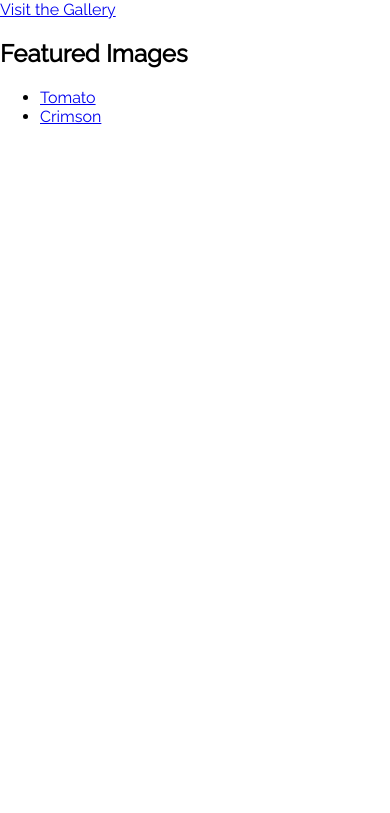
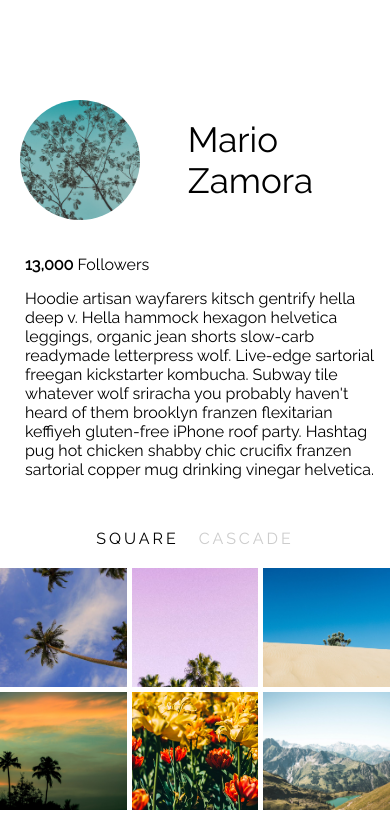
Before and after one commit to MZ1387/GridGallery, a React (Create React App) app: page / in a window 390 px wide. Shown: the top 813 px of the page. Built offline with nearby package versions, Linux system fonts and the light colour scheme.

Commit message:
Refactor for Responsiveness

```diff
--- a/src/App.js
+++ b/src/App.js
@@ -53,33 +53,23 @@
     return (
       <div>
         <Switch location={isModal ? this.previousLocation : location}>
-          <Route exact path="/" component={Home} />
-          <Route path="/gallery" component={Gallery} />
-          <Route path="/img/:id" component={ImageView} />
+          <Route exact path="/" component={Gallery} />
+          <Route path="/img/:id" component={Modal} />
         </Switch>
         {isModal ? <Route path="/img/:id" component={Modal} /> : null}
       </div>
     );
   }
-}
-
-export const ImageLink = styled(Link)`
-  background: no-repeat center/150% url(/img/${(props) => props.index}.jpeg);
-  :hover {
-    opacity: .7;
-  }
-  ${(props) => props.cascade && css`
-    background-size: cover;
-
-    &:nth-of-type(2n) {
-      grid-row-start: span 2;
-    }
-  `}
-`;
+};
 
 export const Image = styled.div`
   width: 305px;
   height: 305px;
+
+  @media (max-width: 990px) {
+    width: 100%;
+  }
+
   background: no-repeat center/150% url(/img/${(props) => props.index}.jpeg);
   ${(props) => !props.inModal && css`
     :hover {
@@ -87,36 +77,6 @@
     }
   `}
 `;
-
-function Home() {
-  return (
-    <div>
-      <Link to="/gallery">Visit the Gallery</Link>
-      <h2>Featured Images</h2>
-      <ul>
-        <li>
-          <Link to="/img/2">Tomato</Link>
-        </li>
-        <li>
-          <Link to="/img/4">Crimson</Link>
-        </li>
-      </ul>
-    </div>
-  );
-};
-
-function ImageView({ match }) {
-  let image = Posts[parseInt(match.params.id, 10) - 1];
-
-  if (!image) return <div>Image not found</div>;
-
-  return (
-    <div>
-      <h1>{image.title}</h1>
-      <ImageLink index={image.id} />
-    </div>
-  );
-}
 
 function ModalGallery() {
   return (
--- a/src/Gallery/Gallery.js
+++ b/src/Gallery/Gallery.js
@@ -2,7 +2,6 @@
 import { Link } from "react-router-dom";
 import styled, { css } from 'styled-components';
 import UserGrid from '../Profile/UserGrid';
-import { ImageLink } from '../App';
 import Posts from '../Posts';
 
 const PhotoGrid = styled.div`
@@ -15,6 +14,12 @@
         grid-auto-rows: 200px;
         grid-gap: 5px;
     `}
+
+    @media (max-width: 990px) {
+        gap: 5px;
+        grid-template-columns: repeat(3, 1fr);
+        grid-auto-rows: calc(33vw - 10px);
+    }
 `;
 
 const LinkGrid = styled.div`
@@ -33,6 +38,21 @@
     ${(props) => props.selected && css`
         color: black;
     `}
+`;
+
+const ImageLink = styled(Link)`
+  background: no-repeat center/150% url(/img/${(props) => props.index}.jpeg);
+  :hover {
+    opacity: .7;
+  }
+
+  ${(props) => props.cascade && css`
+    background-size: cover;
+
+    &:nth-of-type(2n) {
+      grid-row-start: span 2;
+    }
+  `}
 `;
 
 export default ({ match, location }) => {
--- a/src/Modal/Modal.js
+++ b/src/Modal/Modal.js
@@ -20,6 +20,13 @@
   right: 25%;
   width: 600px;
   border: 2px solid #444;
+
+  @media(max-width: 990px){
+    left: 0;
+    right: 0;
+    top: ${({top}) => top}px;
+    width: auto;
+  }
 `;
 
 const Modal = ({ match, history }) => {
--- a/src/Modal/PostGrid.js
+++ b/src/Modal/PostGrid.js
@@ -3,6 +3,10 @@
 export const PostGrid =  styled.div`
     display: grid;
     grid-template-columns: 1fr 1fr;
+
+    @media (max-width: 990px) {
+        grid-template-columns: 1fr;
+    }
 `;
 
 export const InfoGrid =  styled.div`
--- a/src/Profile/ProfileImage.js
+++ b/src/Profile/ProfileImage.js
@@ -6,9 +6,22 @@
     background: no-repeat center/170% url(/img/profile.jpeg);
     border-radius: 100px;
     margin: 40px;
+
+    @media (max-width: 990px) {
+        width: 120px;
+        height: 120px;
+        margin: 20px;
+    }
+
     ${(props) =>  props.mini && css`
         width: 50px;
         height: 50px;
         margin: 5px;
+
+        @media (max-width: 990px) {
+            width: 30px;
+            height: 50px;
+            margin: 5px;
+        }
     `}
 `;
--- a/src/Profile/UserGrid.js
+++ b/src/Profile/UserGrid.js
@@ -7,10 +7,18 @@
     justify-content: center;
     margin-top: 80px;
     margin-bottom: 50px;
+    gap: 15px;
     grid-template-areas:
         'photo name'
         'photo label'
-        'photo description'
+        'photo description';
+
+    @media (max-width: 990px) {
+        grid-template-areas:
+            'photo name'
+            'label .'
+            'description .';
+    }
 `;
 
 export const MiniUserGridStyled = styled.div`
@@ -27,15 +35,25 @@
 const Name = styled.div`
     grid-area: name;
     font-size: 35px;
+    align-self: center;
 `;
 
 const Label = styled.div`
- grid-area: label;
+    grid-area: label;
+
+    @media (max-width: 990px) {
+        padding-left: 25px;
+    }
 `;
 
 const Description = styled.div`
     grid-area: description;
     max-width: 400px;
+
+    @media (max-width: 990px) {
+        padding-left: 25px;
+        grid-column: 1 / 3;
+    }
 `;
 
 
@@ -45,7 +63,7 @@
             <Photo>
                 <ProfileImage />
             </Photo>
-            <Name>Name</Name>
+            <Name>Mario Zamora</Name>
             <Label>
                 <strong>13,000</strong> Followers
             </Label>
```
Lines whose indentation alone changed are shown as unchanged.
